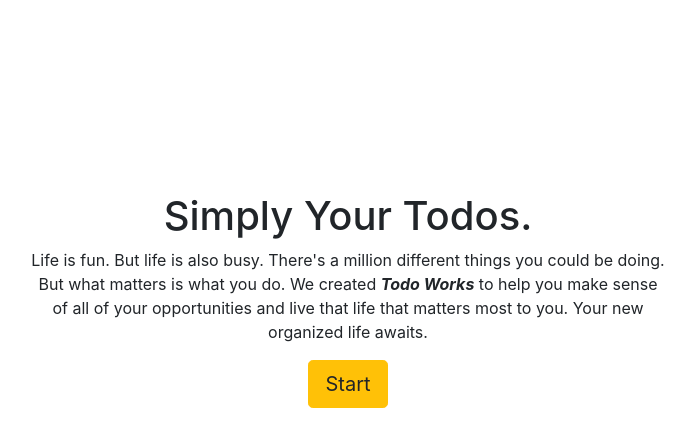
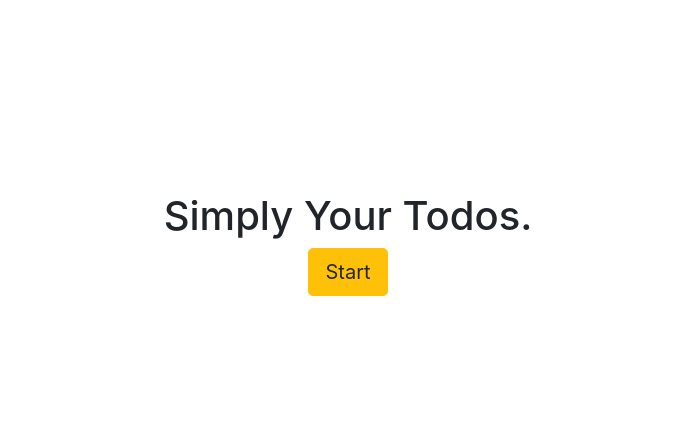
Before and after one commit to AFR1D1/Todo-Works, a Django app: page / in a window 1280 px wide. Shown: the part 56-503 px from the top of the page, without its empty margins (292-987 px from the left). Run offline with Django 3.2, Linux system fonts and the light colour scheme; some libraries are stand-ins or nearby versions.

Commit message:
Update home.html

```diff
--- a/todo/templates/todo/home.html
+++ b/todo/templates/todo/home.html
@@ -11,10 +11,7 @@
         <div class="col-md-7 text-center">
 
                  <h1>Simply Your Todos.</h1>
-            <p>Life is fun. But life is also busy. There's a million different things you could be doing.
-               But what matters is what you do. We created <b><i>Todo Works</i></b>
-               to help you make sense of all of your opportunities and live that life that matters most to you.
-               Your new organized life awaits.</p>
+
         <a role="button" class="btn btn-warning  btn-lg" href="{% url 'signupuser' %}">Start</a>
         </div>
     </div>
```
